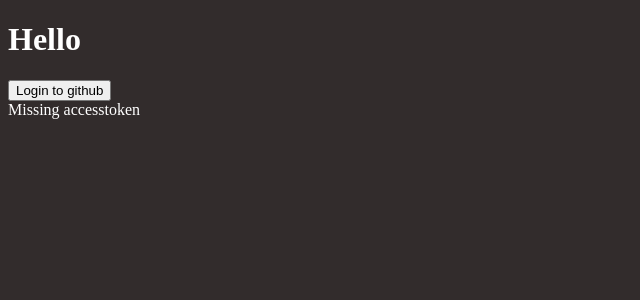
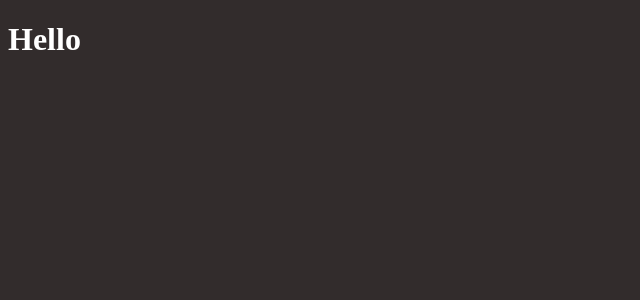
Before and after one commit to SimonEngineer/simonengineer.github.io, a React (Vite) app: page / in a window 1280 px wide. Shown: the top 300 px of the page, without its empty margins (0-640 px from the left). Built offline with nearby package versions, Linux system fonts and the light colour scheme.

Commit message:
Removed unused data?

```diff
--- a/src/routes/index.tsx
+++ b/src/routes/index.tsx
@@ -1,27 +1,27 @@
 import {createFileRoute} from '@tanstack/react-router'
-import {useState} from "react";
-import {getGithubAccessToken, loginToGithub} from "@/utils/github/login.ts";
+// import {useState} from "react";
+// import {getGithubAccessToken, loginToGithub} from "@/utils/github/login.ts";
 
 export const Route = createFileRoute('/')({
     component: App,
 })
 
 function App() {
-    const [accessToken, setAccessToken] = useState<string>()
+    // const accessToken, setAccessToken] = useState<string>()
     return (
         <div className="App">
             <h1>Hello</h1>
-            <button onClick={()=>{
-                loginToGithub().then(async ()=>{
-                    var fetchedAccesstoken = await getGithubAccessToken();
-                    if(fetchedAccesstoken){
-                        setAccessToken(fetchedAccesstoken)
-                    }
-                })
-            }}>Login to github</button>
+            {/*<button onClick={()=>{*/}
+            {/*    loginToGithub().then(async ()=>{*/}
+            {/*        var fetchedAccesstoken = await getGithubAccessToken();*/}
+            {/*        if(fetchedAccesstoken){*/}
+            {/*            setAccessToken(fetchedAccesstoken)*/}
+            {/*        }*/}
+            {/*    })*/}
+            {/*}}>Login to github</button>*/}
 
-            {!accessToken && <div>Missing accesstoken</div>}
-            {accessToken && <div>Accesstoken: {accessToken}</div>}
+            {/*{!accessToken && <div>Missing accesstoken</div>}*/}
+            {/*{accessToken && <div>Accesstoken: {accessToken}</div>}*/}
         </div>
     )
 }
```
